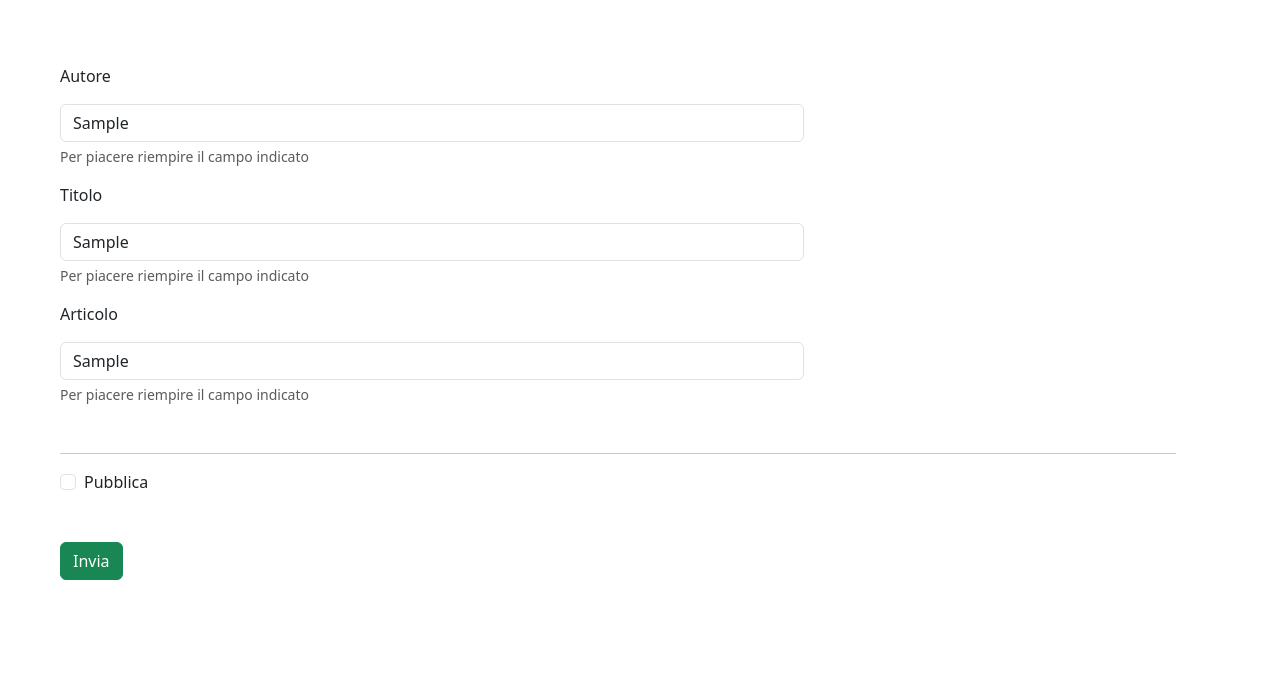
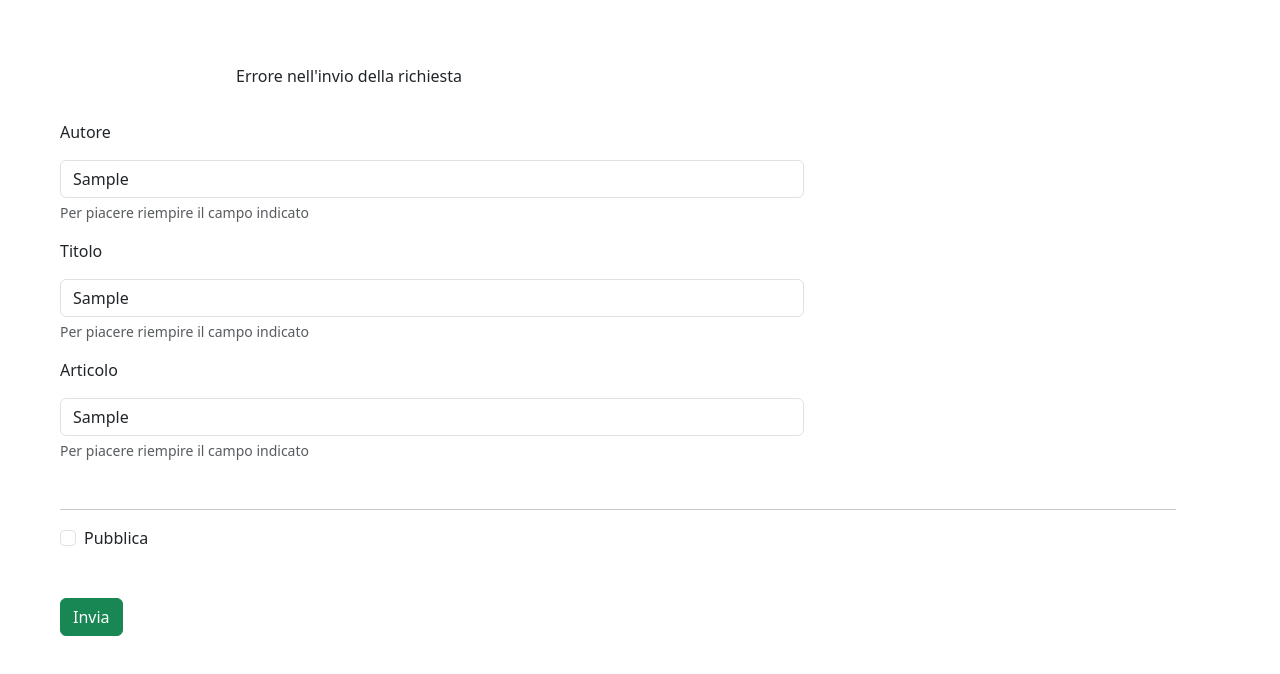
Before and after one commit to CarloMart88/react-post-form, a React (Vite) app: page / in a window 1280 px wide. Both pictures are taken after typing "Sample", "Sample", "Sample" into the empty fields and a click on the button "Invia". Shown: the top 674 px of the page. Built offline with nearby package versions, Linux system fonts and the light colour scheme; no server answers.

Commit message:
feat: ok bonus

```diff
--- a/components/Main.jsx
+++ b/components/Main.jsx
@@ -58,6 +58,12 @@ function Main() {
   return (
     <div className="container m-5">
       <div className="row">
+        {/* inserisco l'alert */}
+        {alert.show && (
+          <div className={`bg bg-${alert.status} m-3 text-center col-6`}>
+            {alert.text}
+          </div>
+        )}
         {/* campo delle form input */}
         <form onSubmit={handleSubmit}>
           <div className="mb-3 col-8">
```
